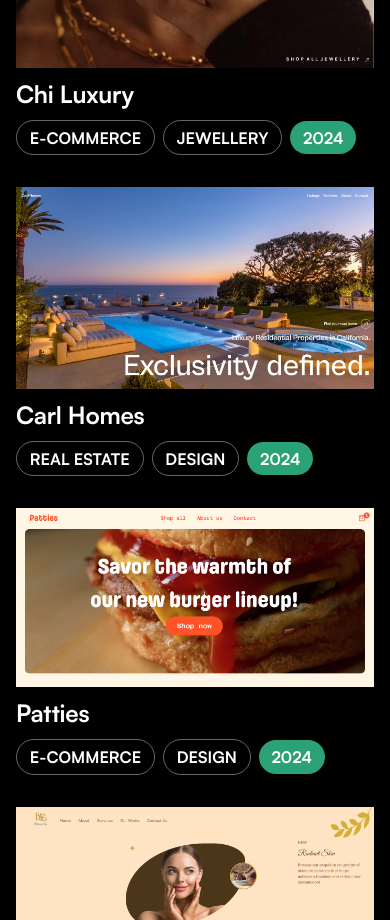
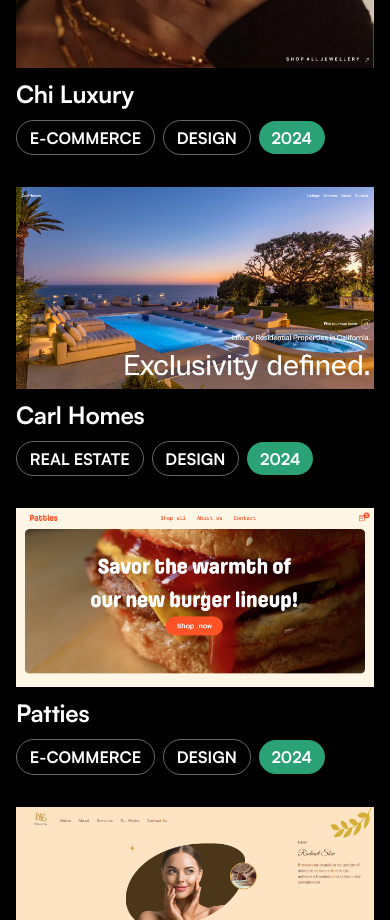
Before and after one commit to kareemcodes-1/web-agency, a React (Vite) app: page / in a window 390 px wide. Shown: the part 5020-5940 px from the top of the page. Built offline with nearby package versions, Linux system fonts and the light colour scheme.

Commit message:
bykareem

```diff
--- a/src/components/projects/projects.tsx
+++ b/src/components/projects/projects.tsx
@@ -165,7 +165,7 @@
 
                       <div className='flex items-center gap-[.5rem] mt-[.5rem]'>
                       <div className={"text-[1rem] font-bold border border-[#989696ad] dark:border-[#9896963b] py-[.3rem] px-[.8rem] rounded-[2rem] uppercase lg:w-auto w-max"}>E-commerce</div>
-                      <div className={"text-[1rem] font-bold border border-[#989696ad] dark:border-[#9896963b] py-[.3rem] px-[.8rem] rounded-[2rem] uppercase lg:w-auto w-max"}>Jewellery</div>
+                      <div className={"text-[1rem] font-bold border border-[#989696ad] dark:border-[#9896963b] py-[.3rem] px-[.8rem] rounded-[2rem] uppercase lg:w-auto w-max"}>Design</div>
                       <div className={"text-[1rem] font-bold bg-[#2ba275] text-white py-[.3rem] px-[.8rem] rounded-[2rem] uppercase lg:w-auto w-max"}>2024</div>
                       </div>
                       </div>
```
